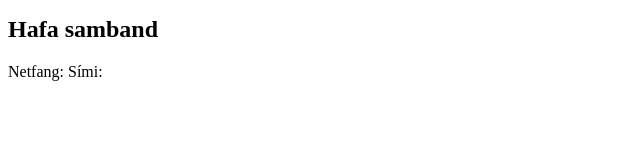
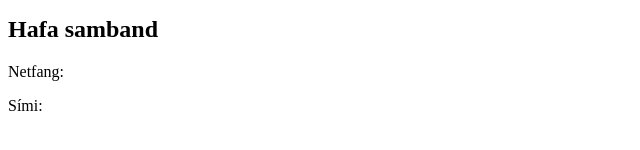
Before and after one commit to kristoferbirgir/Vefforritun-1-V2, a plain HTML site: page sidur/konnun.html in a window 1280 px wide. Shown: the part 484-634 px from the top of the page, 0-640 px from the left. Drawn offline with Linux system fonts and the light colour scheme.

Commit message:
Update konnun.html

```diff
--- a/sidur/konnun.html
+++ b/sidur/konnun.html
@@ -11,7 +11,6 @@
     <p> <a href="/index.html"> Forsíða </a></strong>/ </p>
     <p> <a href="baekur.html"> Bækur um forritun </a></strong>/ </p>
     <p> <a href="um.html"> Um forritun og forritunarmál </a></strong>/ </p>
-    <p>
       <header>
       <h2>Reynsla af forritun</h2>
       </header>
@@ -29,8 +28,7 @@
       <header>
         <h2>Hafa samband</h2>
       </header>
-      Netfang:
-      Sími:
-    </p>
+    <p>Netfang:</p>
+    <p> Sími: </p>
   </body>
 </html>
```
